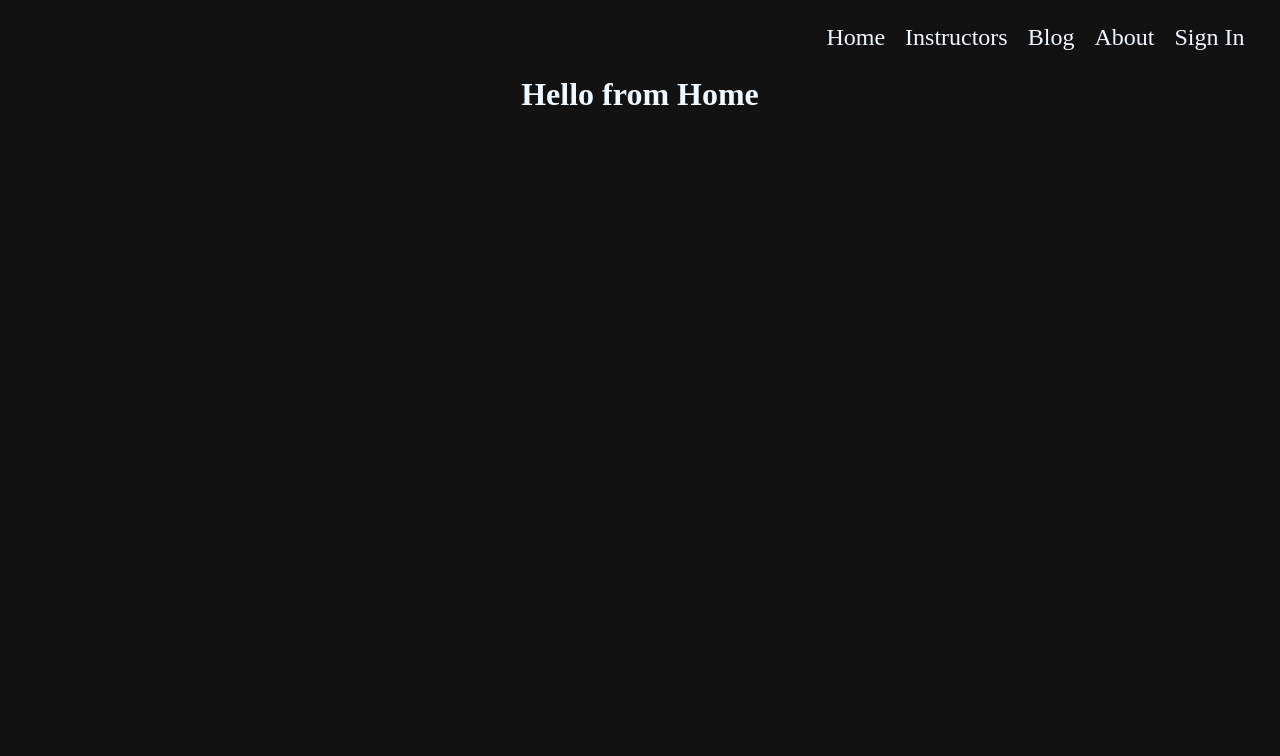
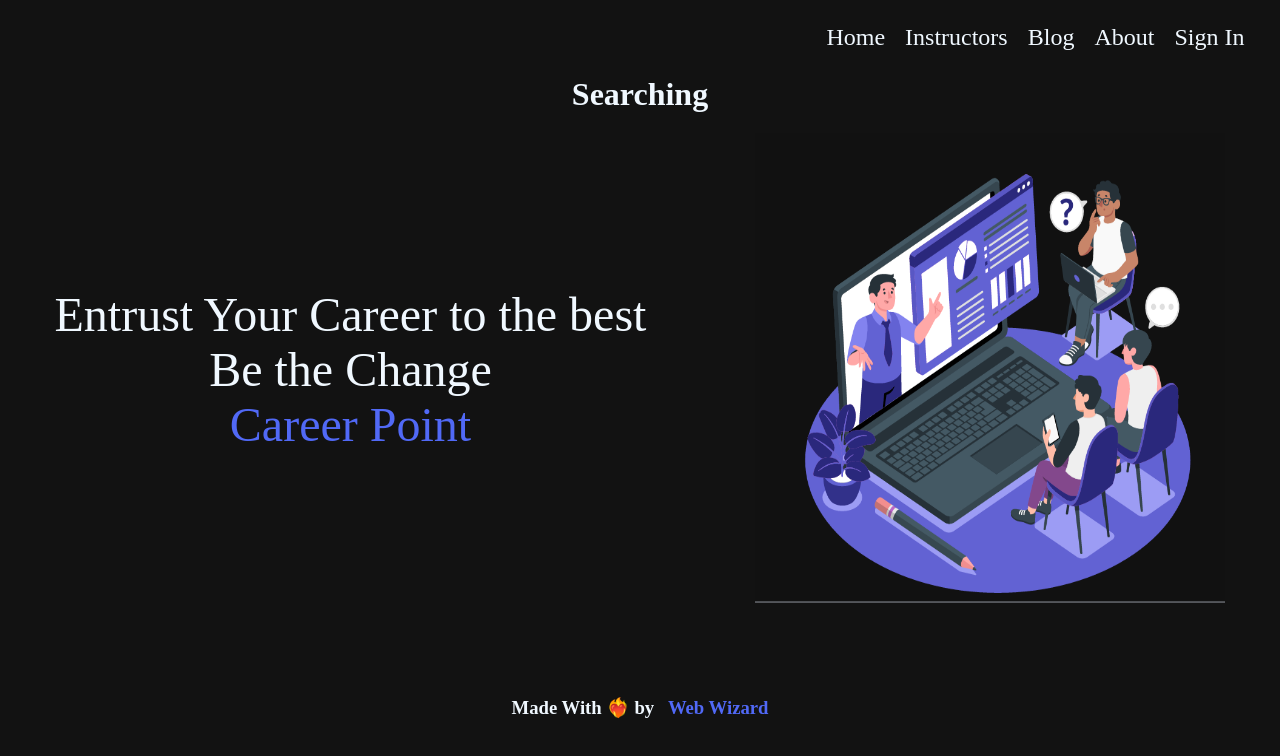
Before and after one commit to yath4kr/career-client, a React (Create React App) app: page / in a window 1280 px wide. Shown: the top 756 px of the page. Built offline with nearby package versions, Linux system fonts and the light colour scheme.

Commit message:
Home Banner

```diff
--- a/src/App.css
+++ b/src/App.css
@@ -29,3 +29,30 @@ body{
   color: aliceblue;
   text-decoration: none;
 }
+
+.banner{
+  margin-top: 20px;
+  display: flex;
+  flex-direction: row;
+  justify-content: space-around;
+}
+
+.web-intro{
+  font-size: 48px;
+  margin-top: auto;
+  margin-bottom: auto;
+}
+
+.web-intro-super{
+  color: #5169F6;
+}
+
+.banner-pic{
+  margin-bottom: 0%;
+  margin-top: auto;
+}
+
+.outro-author{
+  color: #5169F6;
+  text-decoration: wavy;
+}
--- a/src/App.js
+++ b/src/App.js
@@ -1,5 +1,6 @@
 import "./App.css";
 import Navbar from "./Components/Navbar";
+import Outro from "./Components/Outro";
 import Home from "./Pages/Home";
 import { BrowserRouter, Router, Route, Routes } from "react-router-dom";
 
@@ -11,6 +12,12 @@ function App() {
         <Routes>
           <Route path="/" element={<Home />} />
         </Routes>
+        <br />
+        <br />
+        <br />
+        <br />
+        <br />
+        <Outro />
       </BrowserRouter>
     </div>
   );
--- /dev/null
+++ b/src/Components/Outro.js
@@ -0,0 +1,13 @@
+const Outro = () => {
+  return (
+    <>
+      <h3>
+        Made With ❤️‍🔥 by &nbsp;{" "}
+        <a href="https://github.com/yath4kr" className="outro-author">
+          Web Wizard
+        </a>
+      </h3>
+    </>
+  );
+};
+export default Outro;
--- a/src/Pages/Home.js
+++ b/src/Pages/Home.js
@@ -1,7 +1,18 @@
 const Home = () => {
   return (
     <>
-      <h1>Hello from Home</h1>
+      <div>
+        <h1>Searching</h1>
+      </div>
+      <div className="banner">
+        <div className="web-intro">
+          Entrust Your Career to the best <br /> Be the Change <br />
+          <span className="web-intro-super">Career Point</span>
+        </div>
+        <div className="banner-pic">
+          <img src="./Home_pic.png" height="470px" width="470px" />
+        </div>
+      </div>
     </>
   );
 };
```
Also changed, not shown: public/Home_pic.png (added).
